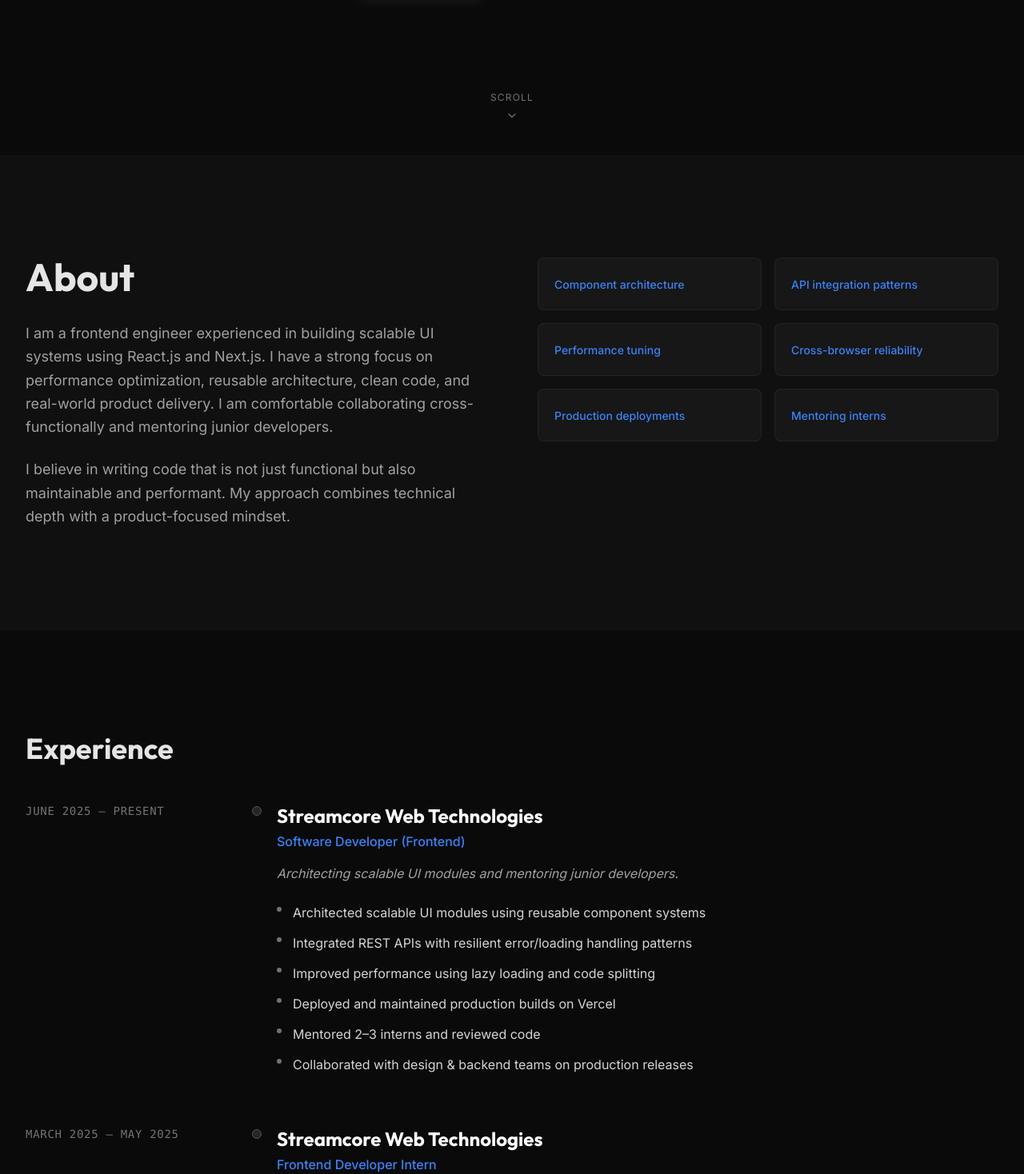
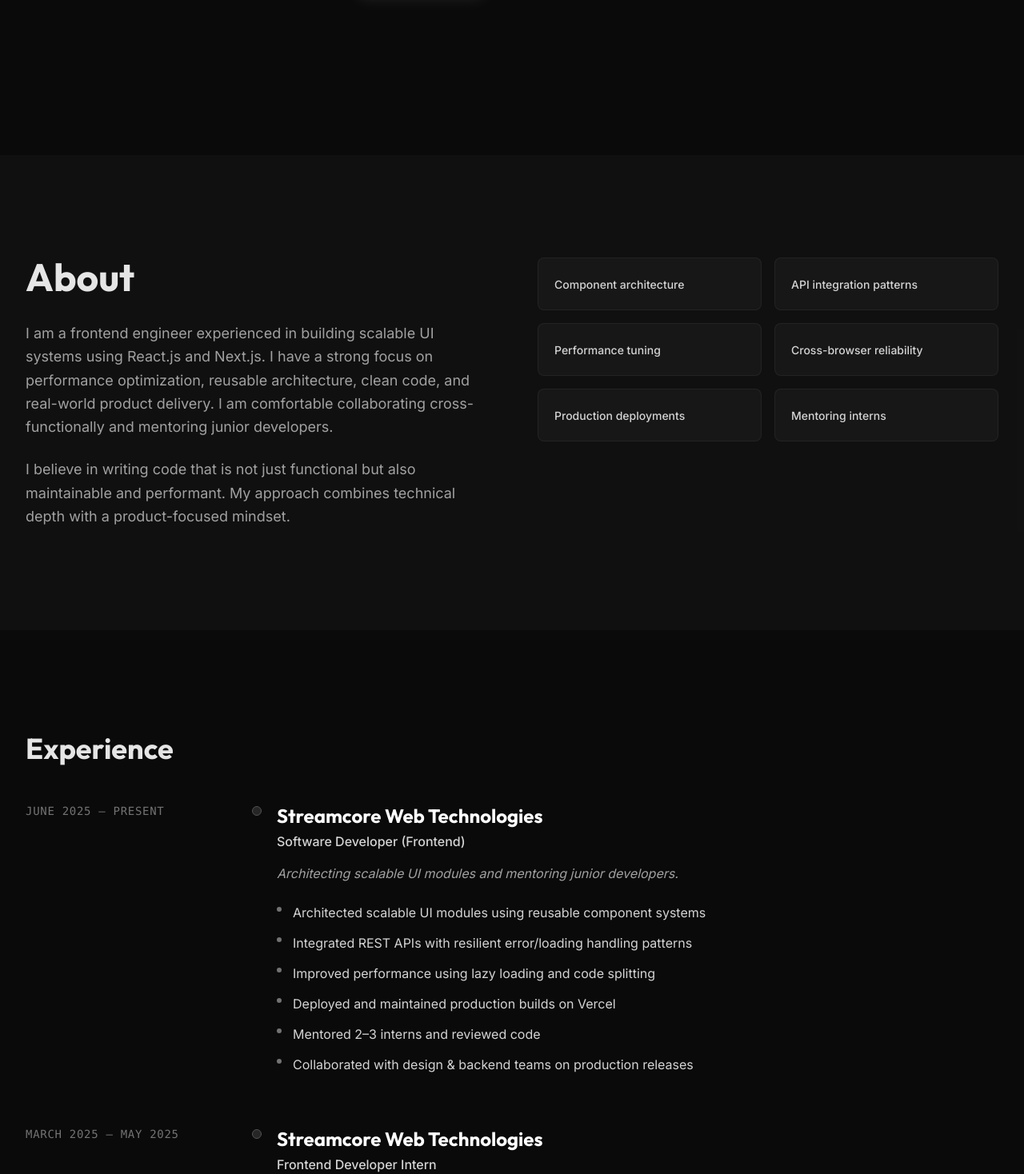
Before and after one commit to Surajmaurya1/Portfolio, a Next.js app: page / in a window 1280 px wide. Shown: the part 606-2074 px from the top of the page at 80% size. Built offline with nearby package versions, Linux system fonts and the light colour scheme; a web font is replaced by a local one.

Commit message:
feat: Add About, Experience, and Hero components to the portfolio.

```diff
--- a/components/About.tsx
+++ b/components/About.tsx
@@ -43,7 +43,7 @@
               key={index}
               className="p-5 rounded-lg bg-surface border border-white/5 hover:border-white/10 transition-colors"
             >
-              <span className="text-accent text-sm font-medium">{item}</span>
+              <span className="text-neutral-300 text-sm font-medium">{item}</span>
             </div>
           ))}
         </motion.div>
--- a/components/Experience.tsx
+++ b/components/Experience.tsx
@@ -37,7 +37,7 @@
               <h3 className="text-xl md:text-2xl font-bold font-display text-white mb-1">
                 {job.company}
               </h3>
-              <p className="text-accent font-medium mb-4">{job.role}</p>
+              <p className="text-neutral-300 font-medium mb-4">{job.role}</p>
               <p className="text-neutral-400 mb-6 italic">{job.description}</p>
               <ul className="space-y-3">
                 {job.impact.map((point, i) => (
--- a/components/Hero.tsx
+++ b/components/Hero.tsx
@@ -54,8 +54,8 @@
         transition={{ delay: 1, duration: 1 }}
         className="absolute bottom-10 left-1/2 -translate-x-1/2 flex flex-col items-center gap-2 text-neutral-500"
       >
-        <span className="text-xs uppercase tracking-widest">Scroll</span>
-        <ChevronDown className="w-4 h-4 animate-bounce" />
+        {/* <span className="text-xs uppercase tracking-widest">Scroll</span> */}
+        {/* <ChevronDown className="w-4 h-4 animate-bounce" /> */}
       </motion.div>
     </section>
   );
```
